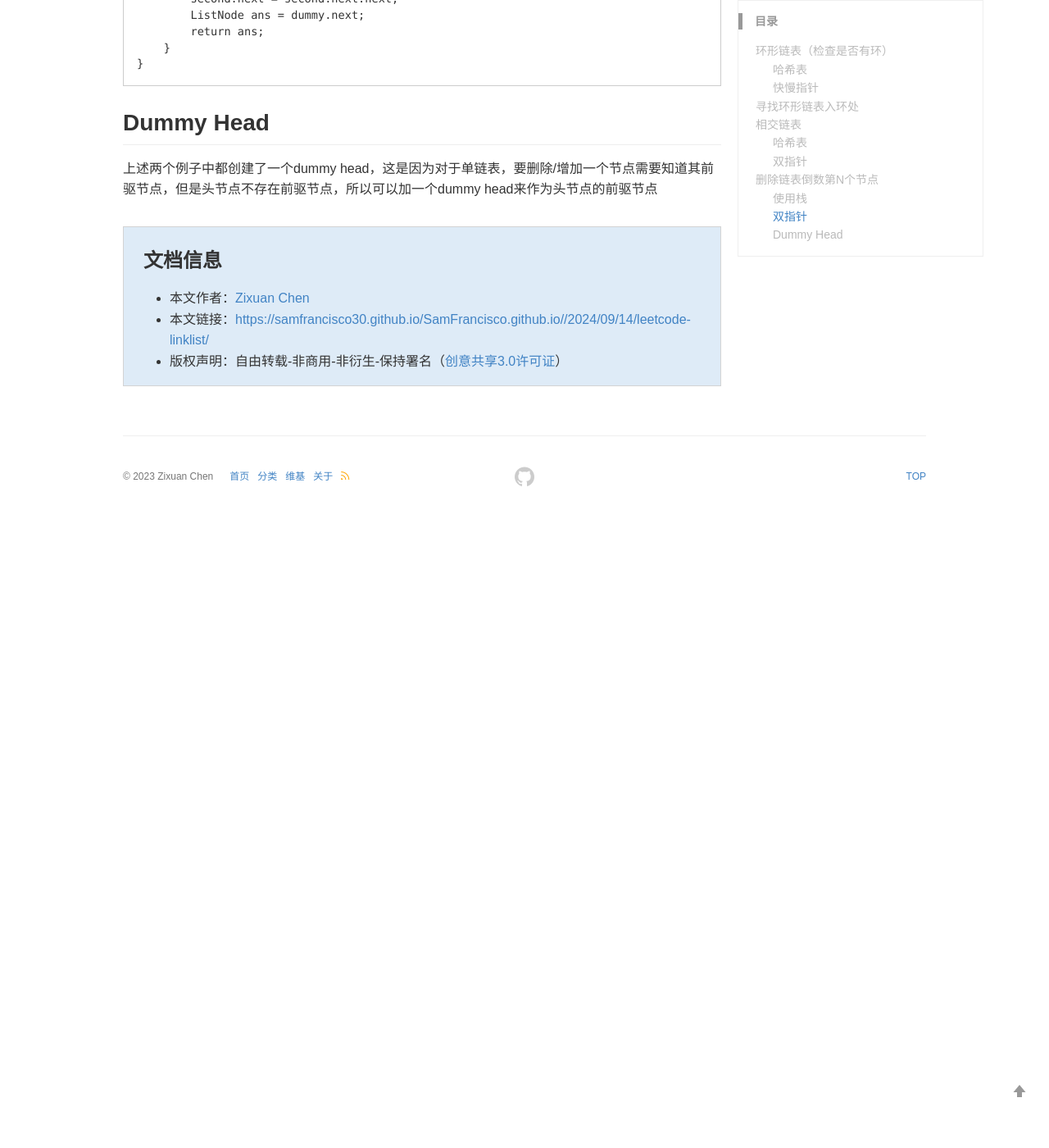
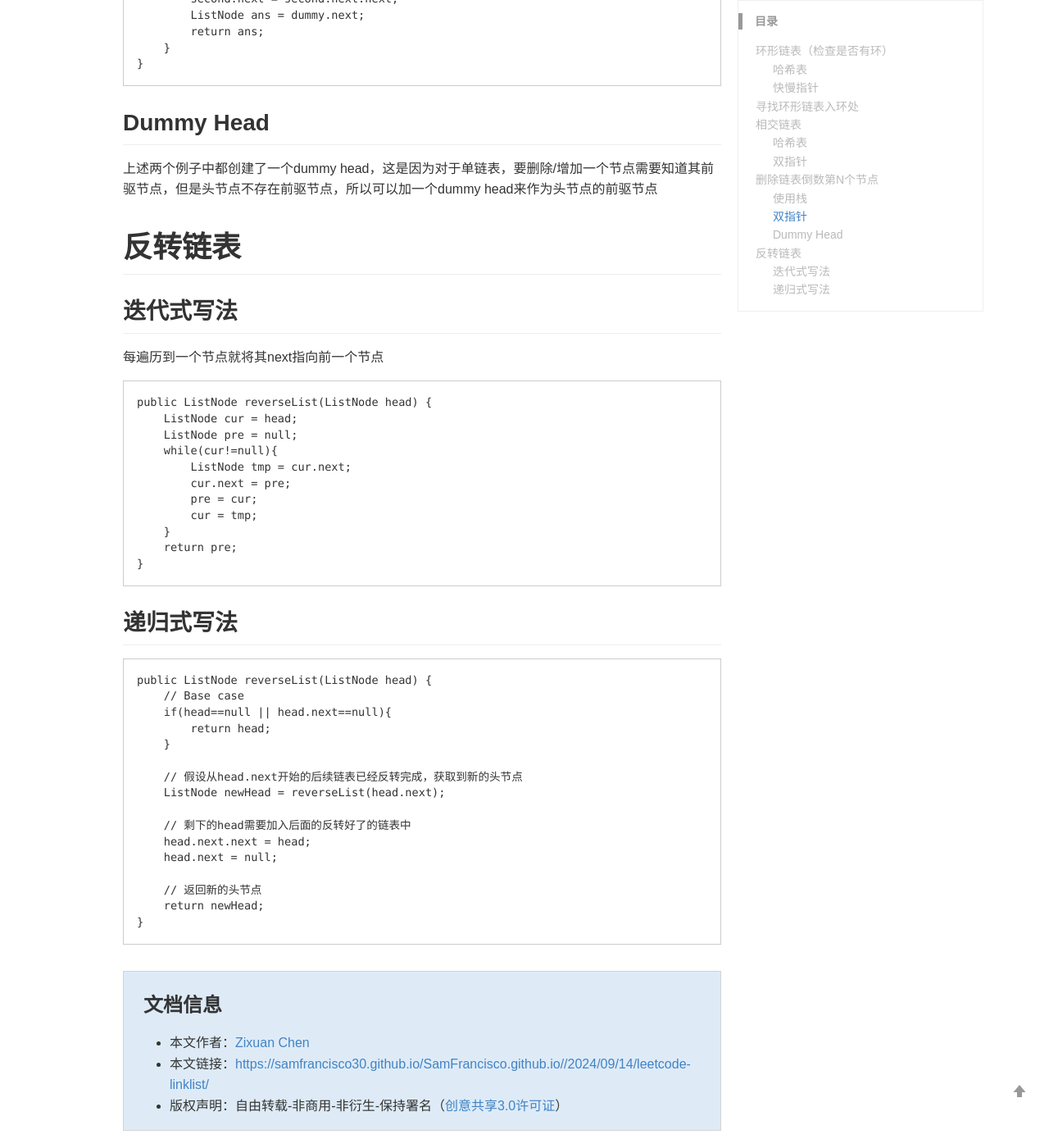
Before and after one commit to SamFrancisco30/SamFrancisco.github.io, a Jekyll site: the page built from _posts/2024-09-14-leetcode-linklist.md, in a window 1280 px wide and 1400 px high, scrolled down 3529 px. Shown: the whole window at 82% size. Built offline with Jekyll 4.4.1, drawn with Linux system fonts in a browser that asks for light colours; comment, search, counter and statistics services are not loaded; a style sheet for code colours, icons or effects is not loaded; before the commit the page ends 4159 px from its top, so only the background shows below that; some of the changed text lies outside the part shown.

Commit message:
update post

````diff
--- a/_posts/2024-09-14-leetcode-linklist.md
+++ b/_posts/2024-09-14-leetcode-linklist.md
@@ -145,3 +145,40 @@ class Solution {
 
 ## Dummy Head
 上述两个例子中都创建了一个dummy head，这是因为对于单链表，要删除/增加一个节点需要知道其前驱节点，但是头节点不存在前驱节点，所以可以加一个dummy head来作为头节点的前驱节点
+
+# 反转链表
+## 迭代式写法
+每遍历到一个节点就将其next指向前一个节点
+```
+public ListNode reverseList(ListNode head) {
+    ListNode cur = head;
+    ListNode pre = null;
+    while(cur!=null){
+        ListNode tmp = cur.next;
+        cur.next = pre;
+        pre = cur;
+        cur = tmp;
+    }
+    return pre;
+}
+```
+
+## 递归式写法
+```
+public ListNode reverseList(ListNode head) {
+    // Base case
+    if(head==null || head.next==null){
+        return head;
+    }
+
+    // 假设从head.next开始的后续链表已经反转完成，获取到新的头节点
+    ListNode newHead = reverseList(head.next);
+
+    // 剩下的head需要加入后面的反转好了的链表中
+    head.next.next = head;
+    head.next = null;
+
+    // 返回新的头节点
+    return newHead;
+}
+```
````
